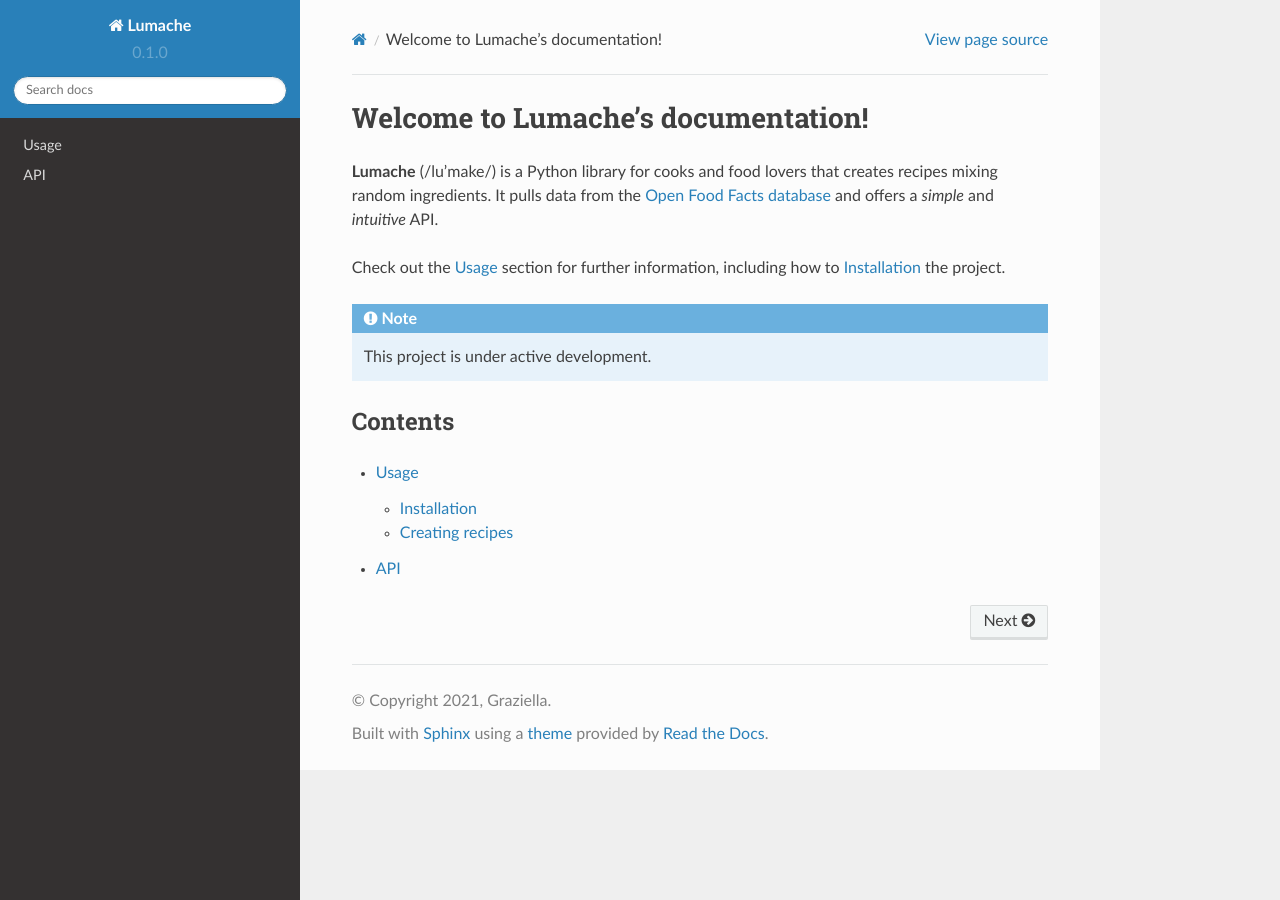
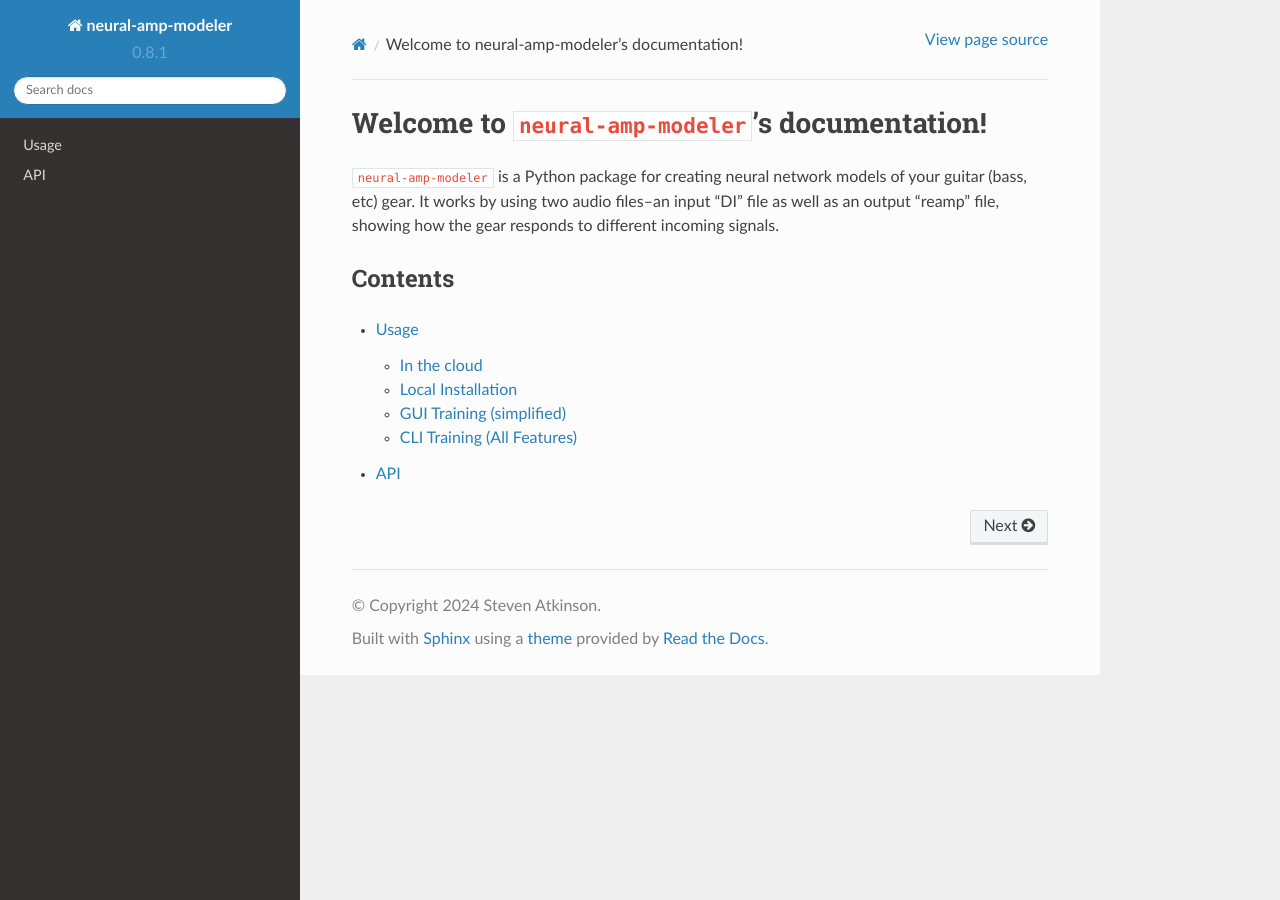
Before and after one commit to sdatkinson/neural-amp-modeler, a Sphinx documentation site: the page built from docs/source/index.rst, in a window 1280 px wide. Built offline with Sphinx 7.4.7 and the Read the Docs theme 2.0.0, drawn with Linux system fonts in a browser that asks for light colours.

Commit message:
Update docs

```diff
--- a/docs/source/api.rst
+++ b/docs/source/api.rst
@@ -4,4 +4,4 @@
 .. autosummary::
    :toctree: generated
 
-   lumache
+   nam
--- a/docs/source/conf.py
+++ b/docs/source/conf.py
@@ -2,34 +2,34 @@
 
 # -- Project information
 
-project = 'Lumache'
-copyright = '2021, Graziella'
-author = 'Graziella'
+project = "neural-amp-modeler"
+copyright = "2024 Steven Atkinson"
+author = "Steven Atkinson"
 
-release = '0.1'
-version = '0.1.0'
+release = "0.8"
+version = "0.8.1"
 
 # -- General configuration
 
 extensions = [
-    'sphinx.ext.duration',
-    'sphinx.ext.doctest',
-    'sphinx.ext.autodoc',
-    'sphinx.ext.autosummary',
-    'sphinx.ext.intersphinx',
+    "sphinx.ext.duration",
+    "sphinx.ext.doctest",
+    "sphinx.ext.autodoc",
+    "sphinx.ext.autosummary",
+    "sphinx.ext.intersphinx",
 ]
 
 intersphinx_mapping = {
-    'python': ('https://docs.python.org/3/', None),
-    'sphinx': ('https://www.sphinx-doc.org/en/master/', None),
+    "python": ("https://docs.python.org/3/", None),
+    "sphinx": ("https://www.sphinx-doc.org/en/master/", None),
 }
-intersphinx_disabled_domains = ['std']
+intersphinx_disabled_domains = ["std"]
 
-templates_path = ['_templates']
+templates_path = ["_templates"]
 
 # -- Options for HTML output
 
-html_theme = 'sphinx_rtd_theme'
+html_theme = "sphinx_rtd_theme"
 
 # -- Options for EPUB output
-epub_show_urls = 'footnote'
+epub_show_urls = "footnote"
--- a/docs/source/index.rst
+++ b/docs/source/index.rst
@@ -1,17 +1,10 @@
-Welcome to Lumache's documentation!
-===================================
+Welcome to ``neural-amp-modeler``'s documentation!
+==================================================
 
-**Lumache** (/lu'make/) is a Python library for cooks and food lovers
-that creates recipes mixing random ingredients.
-It pulls data from the `Open Food Facts database <https://world.openfoodfacts.org/>`_
-and offers a *simple* and *intuitive* API.
-
-Check out the :doc:`usage` section for further information, including
-how to :ref:`installation` the project.
-
-.. note::
-
-   This project is under active development.
+``neural-amp-modeler`` is a Python package for creating neural network models of
+your guitar (bass, etc) gear. It works by using two audio files--an input "DI"
+file as well as an output "reamp" file, showing how the gear responds to
+different incoming signals.
 
 Contents
 --------
--- a/docs/source/usage.rst
+++ b/docs/source/usage.rst
@@ -1,33 +1,42 @@
 Usage
 =====
 
+In the cloud
+------------
+
+TODO
+
 .. _installation:
 
-Installation
-------------
+Local Installation
+------------------
 
-To use Lumache, first install it using pip:
+It's recommended to use Anaconda to manage your install. Get Anaconda from
+https://www.anaconda.com/download
+
+If your computer has an nVIDIA GPU, you should install a GPU-compatible version
+of PyTorch first:
 
 .. code-block:: console
 
-   (.venv) $ pip install lumache
+   $ conda install -y pytorch pytorch-cuda=11.8 -c pytorch -c nvidia
 
-Creating recipes
-----------------
+Next, install NAM using pip:
 
-To retrieve a list of random ingredients,
-you can use the ``lumache.get_random_ingredients()`` function:
+.. code-block:: console
 
-.. autofunction:: lumache.get_random_ingredients
+   $ pip install neural-amp-modeler
 
-The ``kind`` parameter should be either ``"meat"``, ``"fish"``,
-or ``"veggies"``. Otherwise, :py:func:`lumache.get_random_ingredients`
-will raise an exception.
+GUI Training (simplified)
+-------------------------
 
-.. autoexception:: lumache.InvalidKindError
+After installing, type ``nam`` on the command line. You'll be greeted with a GUI
+into which you can provide your input and output files, pick where your model
+will be saved, add emtadata to your model, and configure advanecd settings.
 
-For example:
+TODO pictures, step by step.
 
->>> import lumache
->>> lumache.get_random_ingredients()
-['shells', 'gorgonzola', 'parsley']
+CLI Training (All Features)
+---------------------------
+
+TODO
```
Also changed, not shown: 1 other file.
